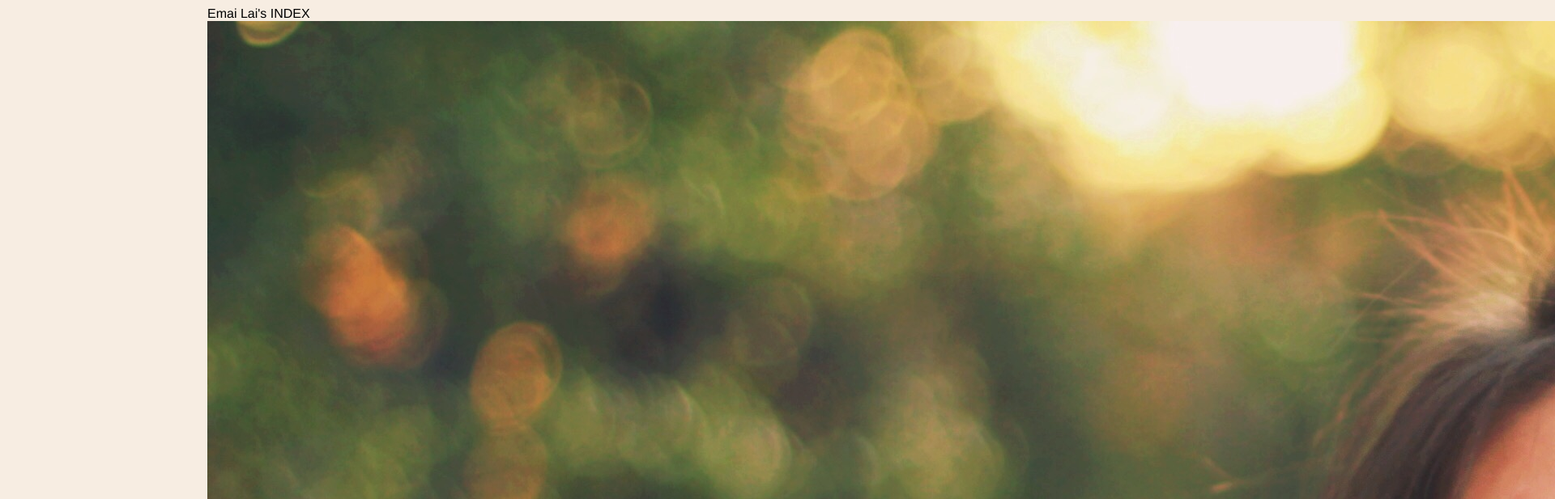
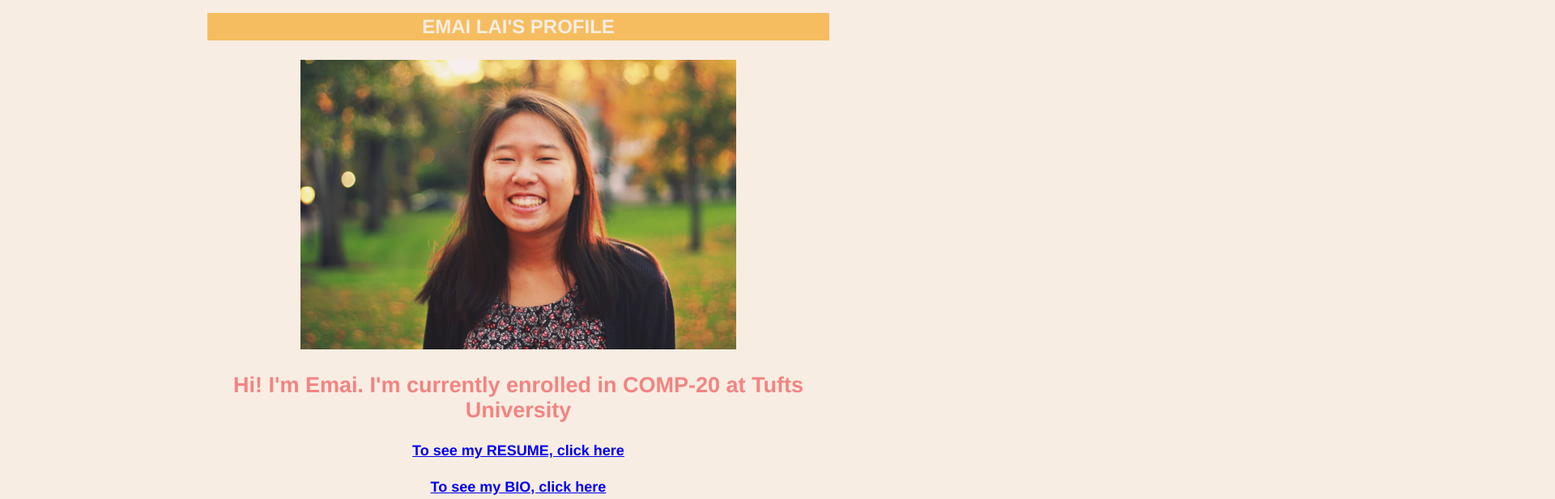
Before and after one commit to emai-lai/emai-lai.github.io, a plain HTML site: page index.html in a window 1280 px wide. Shown: the top 617 px of the page at 81% size, 1920 px wide, since content can reach past the window. Drawn offline with Linux system fonts and the light colour scheme.

Commit message:
linking everything

```diff
--- /dev/null
+++ b/index.css
@@ -0,0 +1,28 @@
+body {
+	background-color: #f7ede2; /* off-white */
+    font-family: "Helvetica";
+    font-size: 18px;
+
+	text-align: center;
+    margin-left: 20%;
+    margin-right: 20%;
+}
+
+h1 {
+	text-align: center;
+    color: #f7ede2; /* off-white */
+	background-color: #f6bd60; /* yellow-orange */
+	font-size: 24px;
+    padding-top: 3px;
+    padding-bottom: 3px;
+}
+
+h2 {
+    color: #f28482; /* dark pink */
+}
+
+img.resize{
+    max-width: 70%;
+    max-height: 70%;
+
+}
--- a/index.html
+++ b/index.html
@@ -2,18 +2,20 @@
 <html>
 <head>
 	<title>MY COOL INDEX</title>
-	<link href="resume.css" rel="stylesheet" /> <!--DELETE THIS LATER -->
+	<link href="index.css" rel="stylesheet" /> <!--DELETE THIS LATER -->
 </head>
 <body>
 
-	<h>Emai Lai's INDEX</h>
+	<h1>EMAI LAI'S PROFILE</h1>
 
-	<img src="myphoto.JPG" alt="photo of Emai" />
+	<h4><img class="resize" src="myphoto.JPG" alt="photo of Emai" /></h4>
 
 
-	<p>some text cool yeah</p>
+	<h2>Hi! I'm Emai. I'm currently enrolled in COMP-20 at Tufts University</h2>
 
-	 <p><a href="http://emai-lai.github.io/resume.html" target="_blank">To see my RESUME, click here</a></p>
+	<h4><a href="http://emai-lai.github.io/resume.html" target="my resume">To see my RESUME, click here</a></h4>
+
+	<h4><a href="http://emai-lai.github.io/bio.html" target="my bio">To see my BIO, click here</a></h4>
 
 
 
--- a/resume.css
+++ b/resume.css
@@ -38,3 +38,16 @@ p {
     color: #84a59d; /* teal */
     font-size: 14px;
 }
+
+/* photo */
+h4 {
+    text-align: center;
+}
+
+
+
+img.resize{
+    max-width: 50%;
+    max-height: 50%;
+
+}
```
Also changed, not shown: bio.html (+8 -1 lines).
